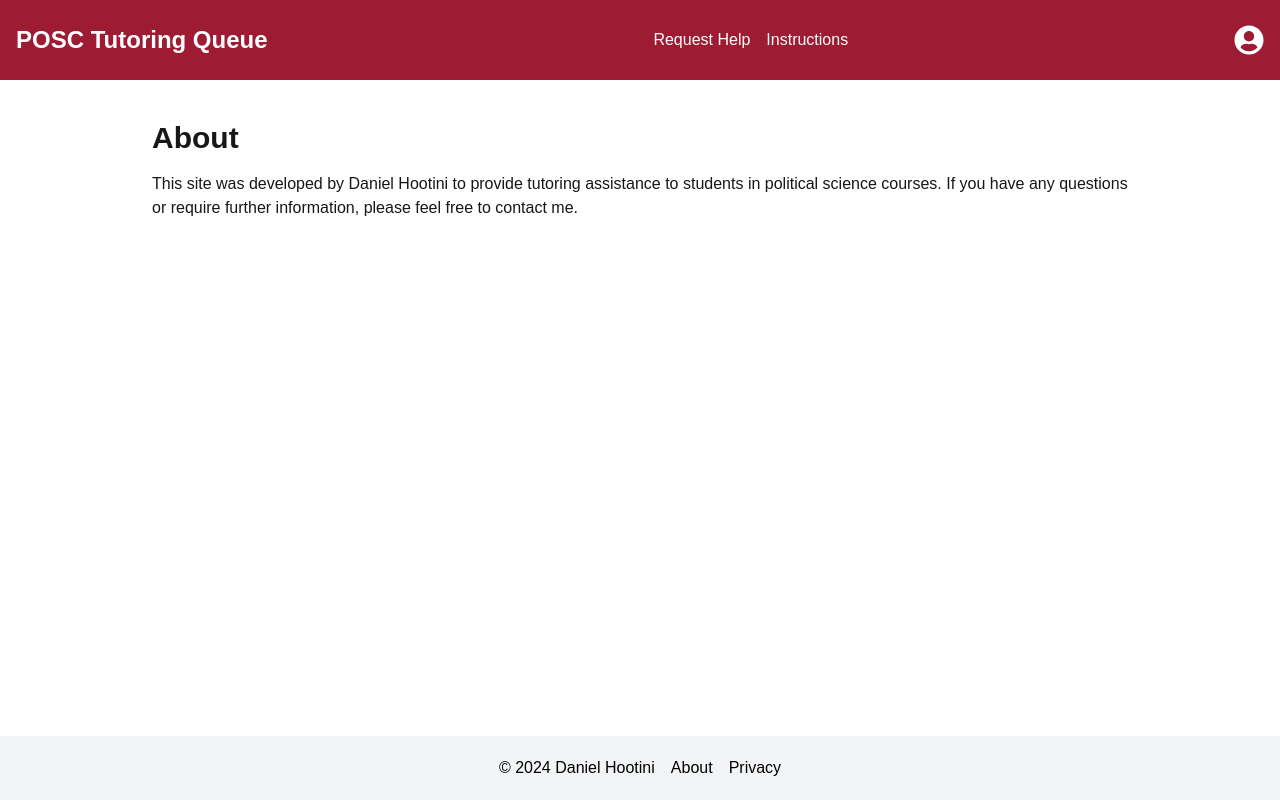
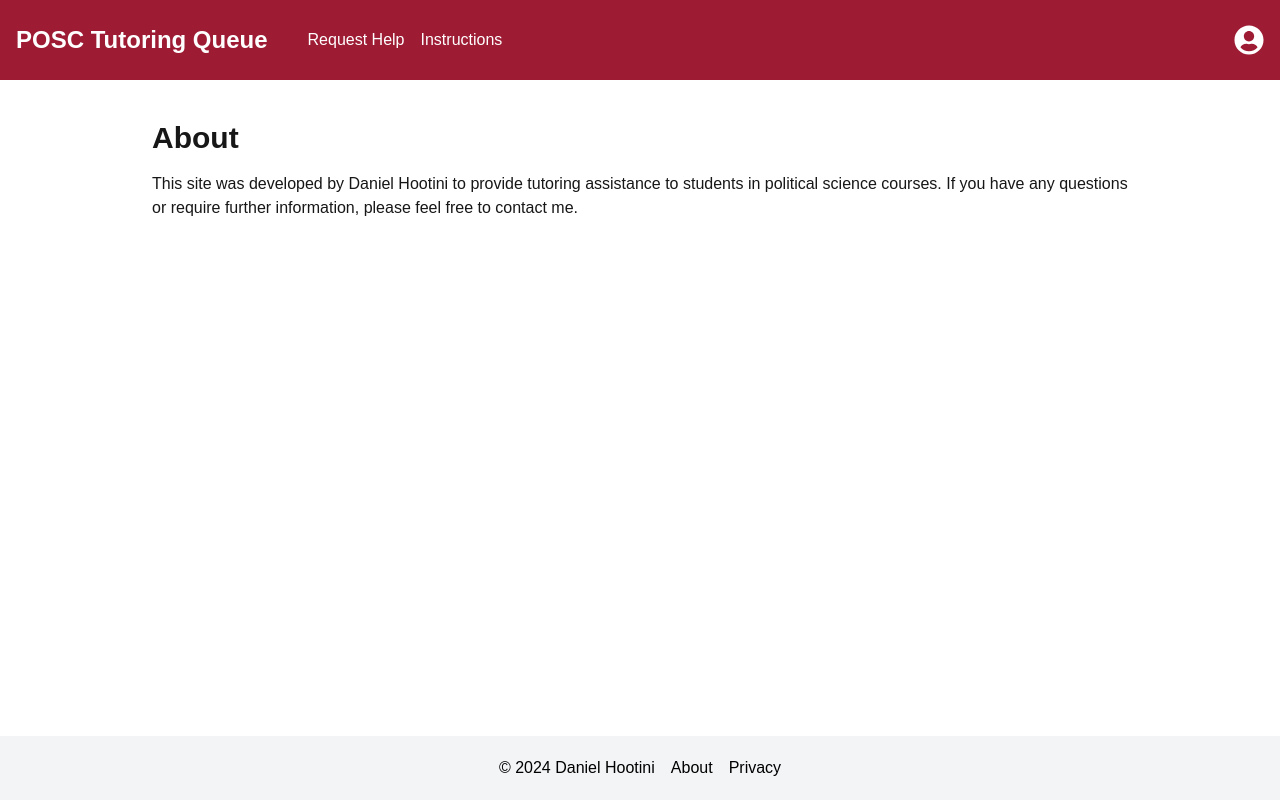
Before and after one commit to DanielH987/tutoring-queue, a Next.js app: page /about in a window 1280 px wide. Built offline with nearby package versions, Linux system fonts and the light colour scheme; no server answers.

Commit message:
Refactor Header component to improve mobile menu functionality

```diff
--- a/components/Header.tsx
+++ b/components/Header.tsx
@@ -76,16 +76,15 @@ const Header: React.FC = () => {
 
   return (
     <>
-      <header className="flex justify-between items-center custom-bg-color text-white px-4 h-20">
-        {/* Logo */}
+      <header className="flex justify-between items-center custom-bg-color text-white px-4 h-20 relative">
+        {/* Left Section: Logo and Navigation */}
         <div className="flex items-center">
           <Link href="/" passHref>
             <h1 className="text-2xl font-bold cursor-pointer">POSC Tutoring Queue</h1>
           </Link>
-        </div>
 
           {/* Desktop Navigation */}
-        <nav className="hidden md:flex space-x-4">
+          <nav className="hidden md:flex space-x-4 ml-10">
             <Link href="/" className={`hover:text-gray-300 transition-colors duration-300 ${activeLink === '/' ? 'font-bold' : ''}`} onClick={() => handleClick('/')}>
               Request Help
             </Link>
@@ -103,9 +102,10 @@ const Header: React.FC = () => {
               </Link>
             )}
           </nav>
+        </div>
 
-        {/* Mobile Hamburger Menu */}
-        <div className="md:hidden flex items-center">
+        {/* Mobile Hamburger Menu (Centered between left and right) */}
+        <div className="md:hidden ml-auto relative">
           <button
             onClick={toggleMobileMenu}
             className="text-white focus:outline-none transition-transform duration-300 transform"
@@ -119,35 +119,22 @@ const Header: React.FC = () => {
         </div>
 
         {/* Profile Icon */}
-        <div
-          className="relative cursor-pointer hover:text-gray-300 transition-all duration-300"
-          ref={profileRef}
-          onClick={toggleProfileMenu}
-        >
+        <div className="ml-auto relative cursor-pointer hover:text-gray-300 transition-all duration-300" ref={profileRef} onClick={toggleProfileMenu}>
           <FaUserCircle size={30} />
           {profileOpen && (
             <div className="absolute top-10 right-0 bg-white text-black rounded-lg shadow-lg p-2 z-50">
               <ul className="list-none p-0 m-0">
                 {session ? (
                   <>
-                    <li
-                      className="px-4 py-2 hover:bg-gray-100 cursor-pointer"
-                      onClick={handleViewProfile}
-                    >
+                    <li className="px-4 py-2 hover:bg-gray-100 cursor-pointer" onClick={handleViewProfile}>
                       View Profile
                     </li>
-                    <li
-                      className="px-4 py-2 hover:bg-gray-100 cursor-pointer"
-                      onClick={handleLogout}
-                    >
+                    <li className="px-4 py-2 hover:bg-gray-100 cursor-pointer" onClick={handleLogout}>
                       Logout
                     </li>
                   </>
                 ) : (
-                  <li
-                    className="px-4 py-2 hover:bg-gray-100 cursor-pointer"
-                    onClick={openLoginModal}
-                  >
+                  <li className="px-4 py-2 hover:bg-gray-100 cursor-pointer" onClick={openLoginModal}>
                     Login
                   </li>
                 )}
```
Lines whose indentation alone changed are shown as unchanged.
